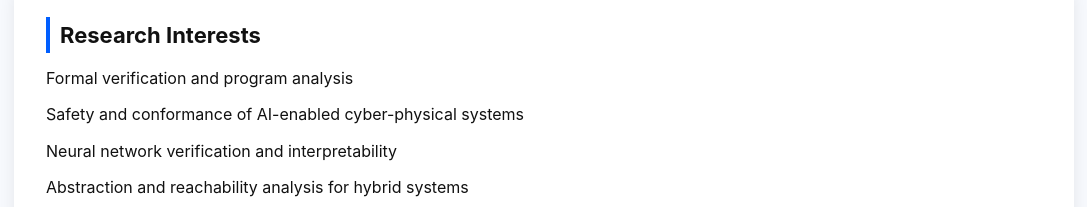
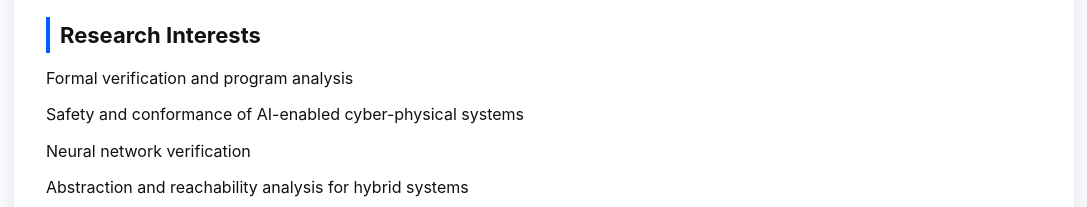
Before and after one commit to habeebp098/habeebp098.github.io, a plain HTML site: page index.html in a window 1280 px wide. Shown: the part 860-1067 px from the top of the page, without its empty margins (96-1183 px from the left). Drawn offline with Linux system fonts and the light colour scheme.

Commit message:
Update index.html

```diff
--- a/index.html
+++ b/index.html
@@ -139,7 +139,7 @@
       <ul>
         <li>Formal verification and program analysis</li>
         <li>Safety and conformance of AI-enabled cyber-physical systems</li>
-        <li>Neural network verification and interpretability</li>
+        <li>Neural network verification </li>
         <li>Abstraction and reachability analysis for hybrid systems</li>
         <li>Formal reasoning for perception and control integration</li>
       </ul>
```
